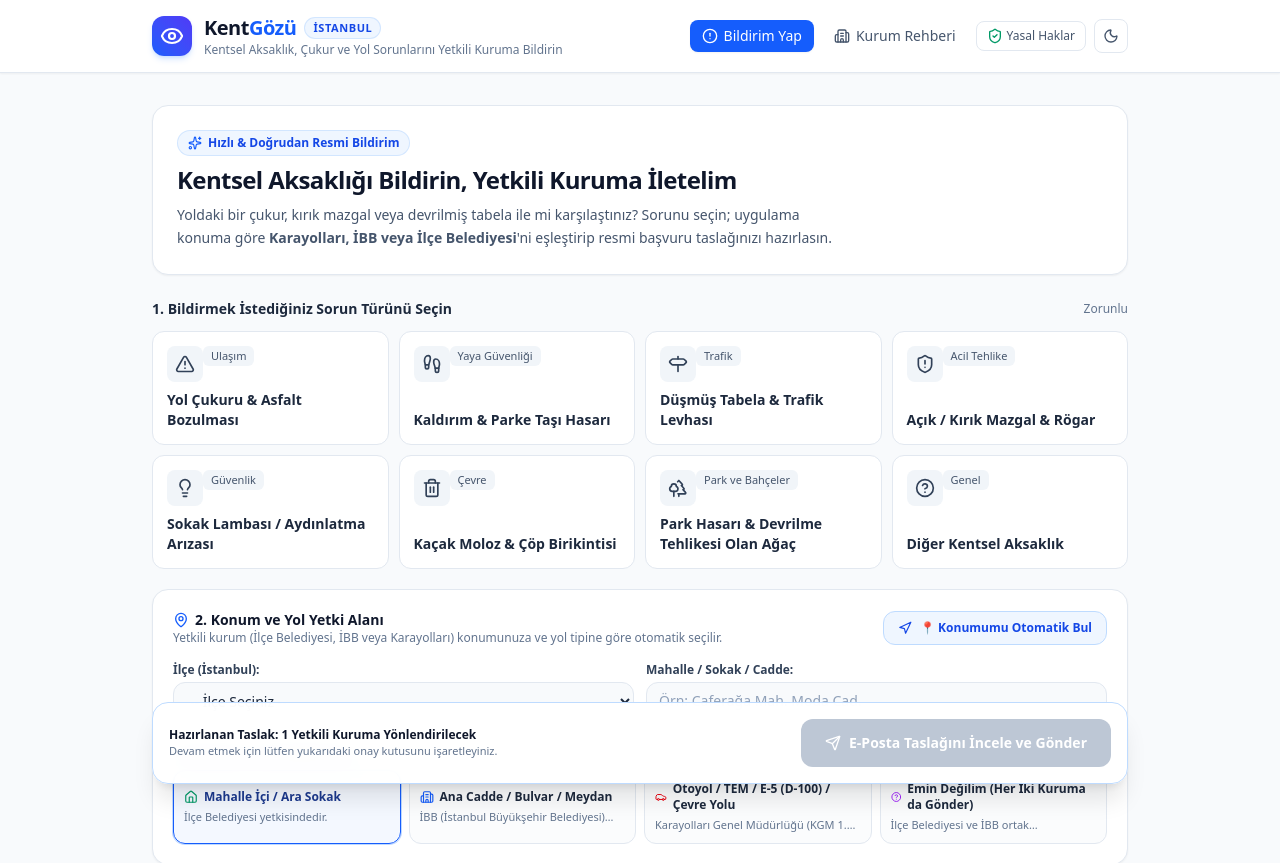
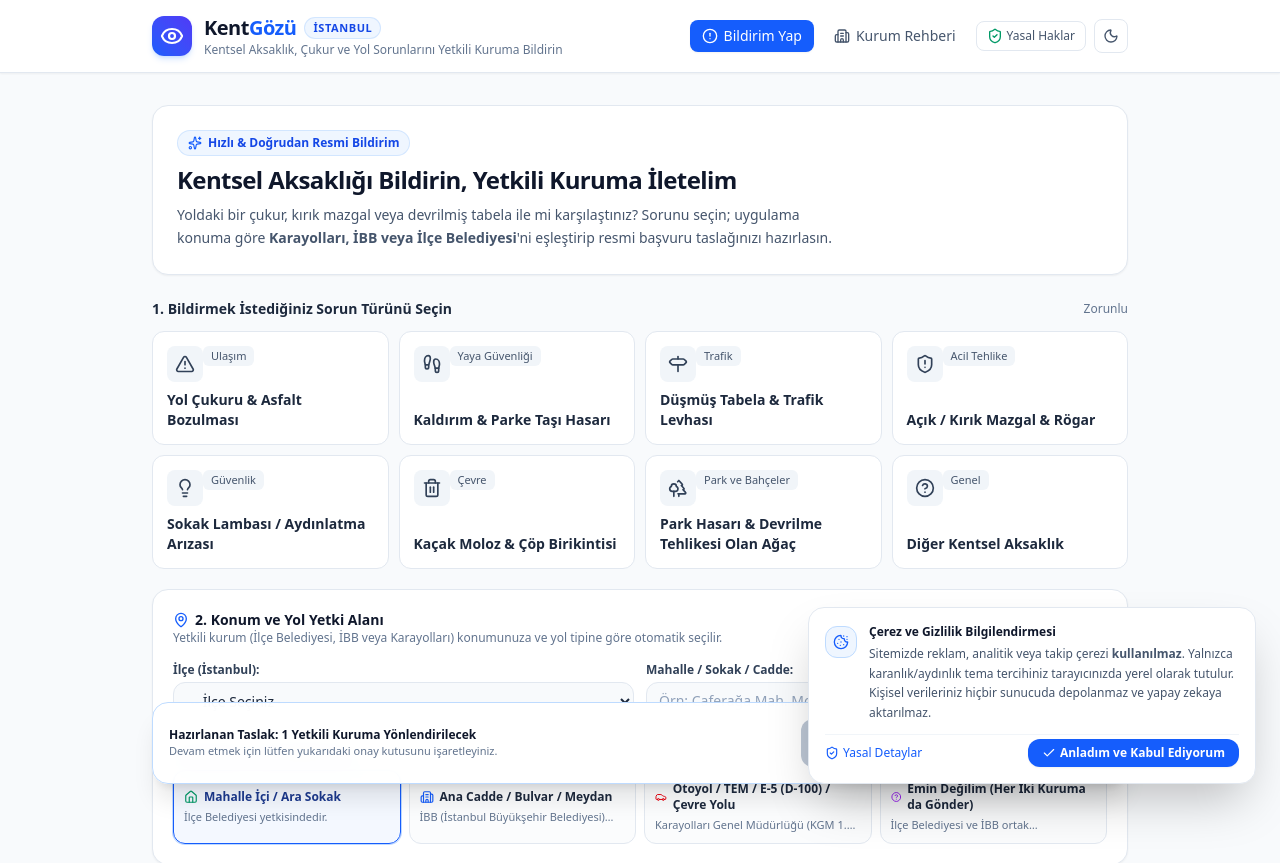
Before and after one commit to rasne-dev/KentGozu, a React (Vite) app: page / in a window 1280 px wide. Shown: the top 863 px of the page. Built offline with nearby package versions, Linux system fonts and the light colour scheme.

Commit message:
feat: v1.1.4 - Çerez ve şeffaflık bilgilendirme bildirimi eklendi

```diff
--- a/package.json
+++ b/package.json
@@ -1,7 +1,7 @@
 {
   "name": "kentgozu",
   "private": true,
-  "version": "1.1.3",
+  "version": "1.1.4",
   "type": "module",
   "scripts": {
     "dev": "vite",
--- a/src/App.jsx
+++ b/src/App.jsx
@@ -3,6 +3,7 @@ import Header from './components/Header';
 import ReportForm from './components/ReportForm';
 import DirectoryView from './components/DirectoryView';
 import LegalNoticeModal from './components/LegalNoticeModal';
+import CookieBanner from './components/CookieBanner';
 import { Eye, Scale } from 'lucide-react';
 
 export default function App() {
@@ -100,6 +101,9 @@ export default function App() {
         isOpen={isLegalModalOpen}
         onClose={() => setIsLegalModalOpen(false)}
       />
+
+      {/* Cookie & Transparency Banner */}
+      <CookieBanner onOpenLegal={() => setIsLegalModalOpen(true)} />
     </div>
   );
 }
--- /dev/null
+++ b/src/components/CookieBanner.jsx
@@ -0,0 +1,62 @@
+import React, { useState, useEffect } from 'react';
+import { Cookie, Check, ShieldCheck } from 'lucide-react';
+
+export default function CookieBanner({ onOpenLegal }) {
+  const [isVisible, setIsVisible] = useState(false);
+
+  useEffect(() => {
+    const consent = localStorage.getItem('kentgozu-cookie-consent');
+    if (!consent) {
+      // İlk ziyarette küçük bir gecikmeyle göster
+      const timer = setTimeout(() => setIsVisible(true), 600);
+      return () => clearTimeout(timer);
+    }
+  }, []);
+
+  const handleAccept = () => {
+    localStorage.setItem('kentgozu-cookie-consent', 'accepted');
+    setIsVisible(false);
+  };
+
+  if (!isVisible) return null;
+
+  return (
+    <div className="fixed bottom-4 left-4 right-4 sm:left-auto sm:right-6 sm:max-w-md z-50 animate-in fade-in slide-in-from-bottom-5 duration-200">
+      <div className="bg-white dark:bg-slate-900 border border-slate-200 dark:border-slate-800 rounded-2xl p-4 shadow-2xl space-y-3 transition-colors">
+        <div className="flex items-start gap-3">
+          <div className="w-8 h-8 rounded-xl bg-blue-50 dark:bg-blue-950/70 border border-blue-200 dark:border-blue-900/60 flex items-center justify-center text-blue-600 dark:text-blue-400 shrink-0 mt-0.5">
+            <Cookie className="w-4 h-4" />
+          </div>
+          <div className="space-y-1">
+            <h4 className="text-xs font-bold text-slate-900 dark:text-white flex items-center gap-1.5">
+              <span>Çerez ve Gizlilik Bilgilendirmesi</span>
+            </h4>
+            <p className="text-xs text-slate-600 dark:text-slate-300 leading-relaxed">
+              Sitemizde reklam, analitik veya takip çerezi <strong>kullanılmaz</strong>. Yalnızca karanlık/aydınlık tema tercihiniz tarayıcınızda yerel olarak tutulur. Kişisel verileriniz hiçbir sunucuda depolanmaz ve yapay zekaya aktarılmaz.
+            </p>
+          </div>
+        </div>
+
+        <div className="flex items-center justify-between pt-1 border-t border-slate-100 dark:border-slate-800">
+          <button
+            type="button"
+            onClick={onOpenLegal}
+            className="text-xs text-blue-600 dark:text-blue-400 hover:underline font-medium cursor-pointer flex items-center gap-1"
+          >
+            <ShieldCheck className="w-3.5 h-3.5" />
+            <span>Yasal Detaylar</span>
+          </button>
+
+          <button
+            type="button"
+            onClick={handleAccept}
+            className="px-3.5 py-1.5 bg-blue-600 hover:bg-blue-700 text-white text-xs font-semibold rounded-xl shadow-xs transition-colors flex items-center gap-1 cursor-pointer"
+          >
+            <Check className="w-3.5 h-3.5" />
+            <span>Anladım ve Kabul Ediyorum</span>
+          </button>
+        </div>
+      </div>
+    </div>
+  );
+}
```
